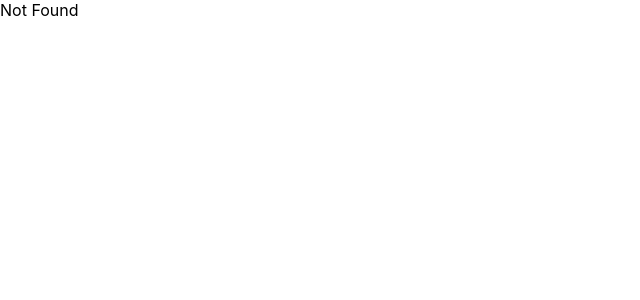
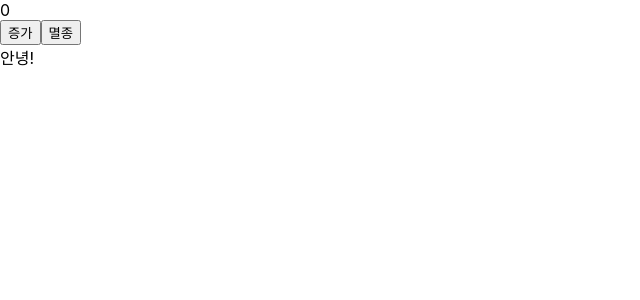
Before and after one commit to myeonjeobjjang/myeonjeobjjang-react, a React (Create React App) app: page /bears in a window 1280 px wide. Shown: the top 300 px of the page, without its empty margins (0-640 px from the left). Built offline with nearby package versions, Linux system fonts and the light colour scheme.

Commit message:
zustand 추가

```diff
--- a/package.json
+++ b/package.json
@@ -11,7 +11,8 @@
     "react-dom": "^19.1.0",
     "react-router-dom": "^7.5.1",
     "react-scripts": "5.0.1",
-    "web-vitals": "^2.1.4"
+    "web-vitals": "^2.1.4",
+    "zustand": "^5.0.3"
   },
   "scripts": {
     "start": "react-scripts start",
--- a/src/App.jsx
+++ b/src/App.jsx
@@ -2,13 +2,15 @@ import './App.css';
 import {Route, Routes} from "react-router-dom";
 import Home from "./pages/Home";
 import NotFound from "./pages/NotFound";
+import Bears from "./pages/Bears";
 
 function App() {
     return (
         <>
             <Routes>
-        <Route path={`/`} element={<Home />} />
-        <Route path={`*`} element={<NotFound />} />
+                <Route path={`/`} element={<Home/>}/>
+                <Route path={`/bears`} element={<Bears/>}/>
+                <Route path={`*`} element={<NotFound/>}/>
             </Routes>
         </>
     );
--- /dev/null
+++ b/src/hooks/bears.js
@@ -0,0 +1,14 @@
+import {create} from "zustand/react";
+
+const actions = (set) => ({
+    increasePopulation: () => set((state) => ({ bears: state.bears + 1 })),
+    removeAllBears: () => set({ bears: 0 }),
+    updateBears: (newBears) => set({ bears: newBears }),
+});
+
+const useBears = create((set) => ({
+    bears: 0,
+    ...actions(set),
+}))
+
+export default useBears;
--- /dev/null
+++ b/src/pages/Bears.jsx
@@ -0,0 +1,16 @@
+import useBears from "../hooks/bears";
+
+const Bears = () => {
+    const bears = useBears((state) => state.bears);
+    const {increasePopulation, removeAllBears, updateBears} = useBears((state) => state);
+    return (
+        <div className={`Bears`}>
+            <section>{bears}</section>
+            <button onClick={increasePopulation}>증가</button>
+            <button onClick={removeAllBears}>멸종</button>
+            <section>안녕!</section>
+        </div>
+    )
+}
+
+export default Bears;
```
Also changed, not shown: 1 other file (tests, documents, lock files or other folders). Lines whose indentation alone changed are shown as unchanged.
